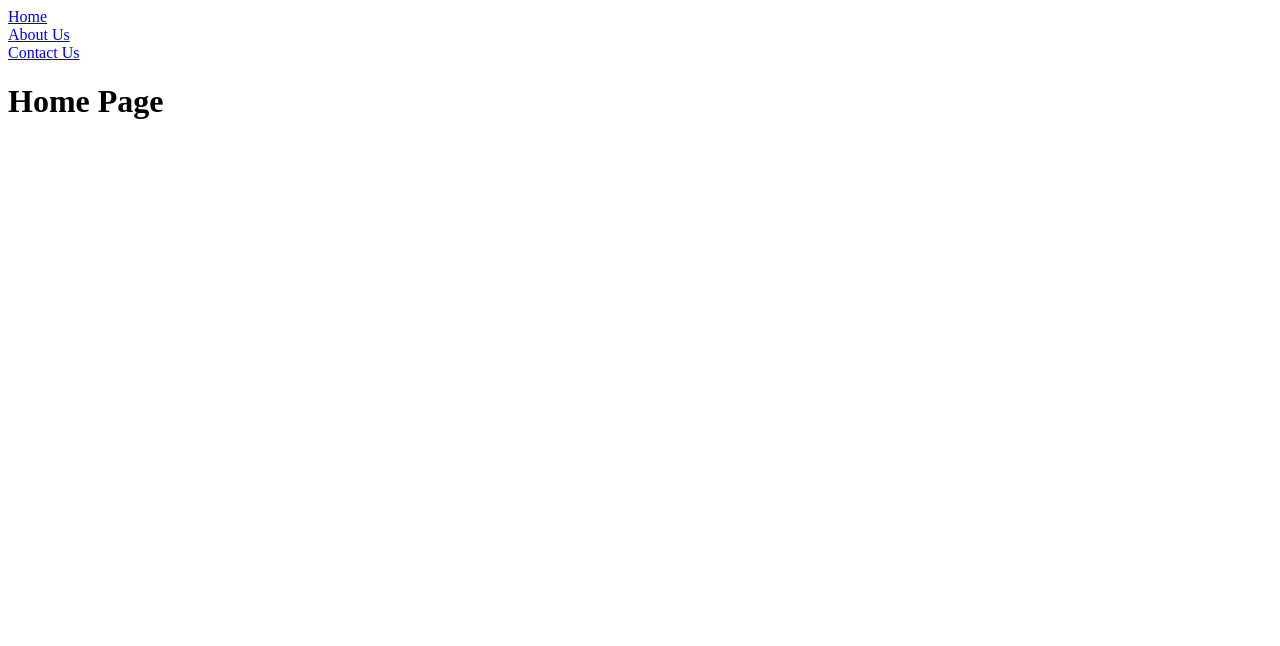
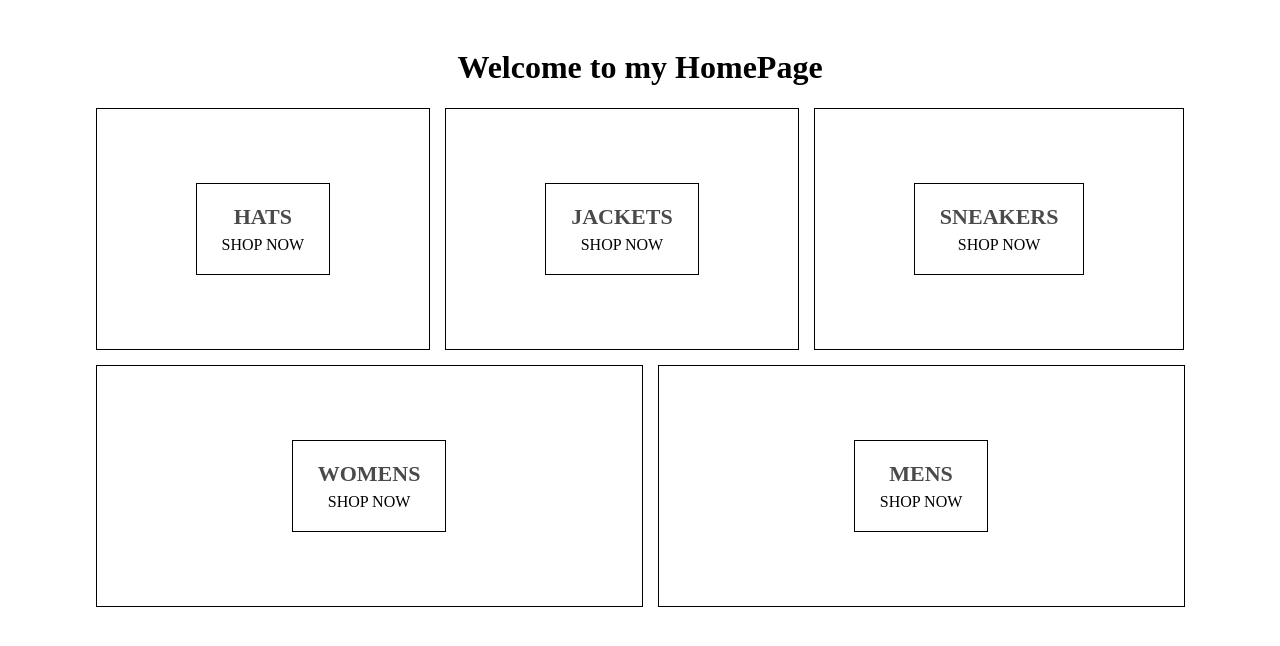
Before and after one commit to arjunuvladimer/kellton-ecommerce, a React (Create React App) app: page / in a window 1280 px wide. Shown: the top 646 px of the page. Built offline with nearby package versions, Linux system fonts and the light colour scheme.

Commit message:
Styling and Component structure

```diff
--- a/package.json
+++ b/package.json
@@ -6,6 +6,7 @@
     "@testing-library/jest-dom": "^5.16.4",
     "@testing-library/react": "^13.1.1",
     "@testing-library/user-event": "^13.5.0",
+    "node-sass": "^7.0.1",
     "react": "^18.0.0",
     "react-dom": "^18.0.0",
     "react-router-dom": "^6.3.0",
--- a/public/index.html
+++ b/public/index.html
@@ -24,7 +24,7 @@
       work correctly both with client-side routing and a non-root public URL.
       Learn how to configure a non-root public URL by running `npm run build`.
     -->
-    <title>React App</title>
+    <title>Kellton Clothing Website</title>
   </head>
   <body>
     <noscript>You need to enable JavaScript to run this app.</noscript>
--- a/src/Menu.component.jsx
+++ /dev/null
@@ -1,13 +0,0 @@
-import {Link} from 'react-router-dom'
-
-const Menu = () => {
-    return(
-        <>
-            <Link to='/'>Home</Link> <br/>
-            <Link to='/about'>About Us</Link> <br/>
-            <Link to='/contact'>Contact Us</Link>
-        </>
-    )
-}
-
-export default Menu
--- a/src/pages/HomePage/homepage.component.jsx
+++ b/src/pages/HomePage/homepage.component.jsx
@@ -1,11 +1,44 @@
-import './homepage.style.css'
-import Menu from '../../Menu.component'
+import './homepage.style.scss'
+
 
 const HomePage = () => {
     return (
         <>
-             <Menu />
-             <h1>Home Page</h1>
+            <div className='homepage'>
+            <h1>Welcome to my HomePage</h1>
+                <div className='directory-menu'>
+                    <div className='menu-item'>
+                        <div className='content'>
+                            <div className='title'>HATS</div>
+                            <div className='subtitle'>SHOP NOW</div>
+                        </div>
+                    </div>
+                    <div className='menu-item'>
+                        <div className='content'>
+                            <div className='title'>JACKETS</div>
+                            <div className='subtitle'>SHOP NOW</div>
+                        </div>
+                    </div>
+                    <div className='menu-item'>
+                        <div className='content'>
+                            <div className='title'>SNEAKERS</div>
+                            <div className='subtitle'>SHOP NOW</div>
+                        </div>
+                    </div>
+                    <div className='menu-item'>
+                        <div className='content'>
+                            <div className='title'>WOMENS</div>
+                            <div className='subtitle'>SHOP NOW</div>
+                        </div>
+                    </div>
+                    <div className='menu-item'>
+                        <div className='content'>
+                            <div className='title'>MENS</div>
+                            <div className='subtitle'>SHOP NOW</div>
+                        </div>
+                    </div>
+                </div>
+            </div>
         </>
     )
 }
--- /dev/null
+++ b/src/pages/HomePage/homepage.style.scss
@@ -0,0 +1,54 @@
+.homepage {
+    display: flex;
+    flex-direction: column;
+    align-items: center;
+    padding: 20px 80px;
+  }
+
+  .directory-menu {
+    width: 100%;
+    display: flex;
+    flex-wrap: wrap;
+    justify-content: space-between;
+  }
+
+  .menu-item {
+    min-width: 30%;
+    height: 240px;
+    flex: 1 1 auto;
+    display: flex;
+    align-items: center;
+    justify-content: center;
+    border: 1px solid black;
+    margin: 0 7.5px 15px;
+
+    &:first-child {
+      margin-right: 7.5px;
+    }
+
+    &:last-child {
+      margin-left: 7.5px;
+    }
+
+    .content {
+      height: 90px;
+      padding: 0 25px;
+      display: flex;
+      flex-direction: column;
+      align-items: center;
+      justify-content: center;
+      border: 1px solid black;
+
+      .title {
+        font-weight: bold;
+        margin-bottom: 6px;
+        font-size: 22px;
+        color: #4a4a4a;
+      }
+
+      .subtitle {
+        font-weight: lighter;
+        font-size: 16px;
+      }
+    }
+  }
```
Also changed, not shown: src/pages/HomePage/homepage.style.css (deleted), 2 other files (tests, documents, lock files or other folders).
